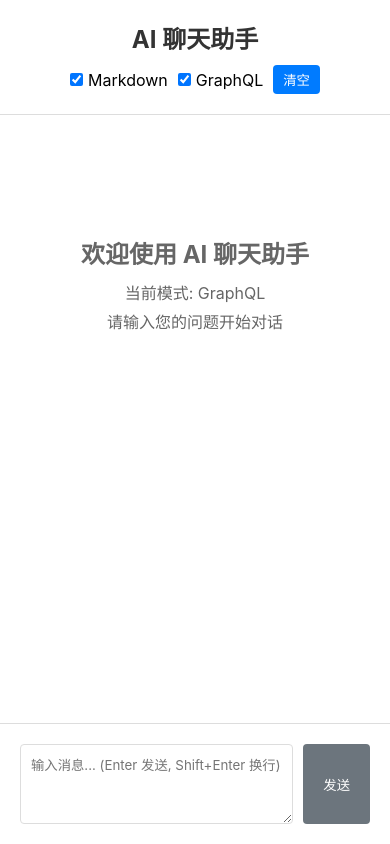
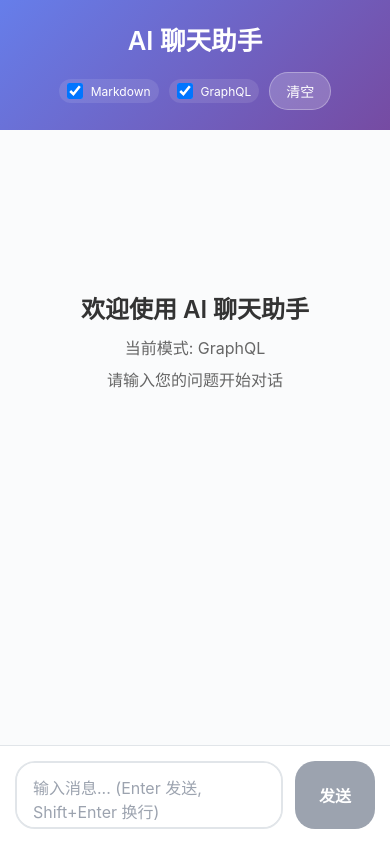
Before and after one commit to 593496637/ai-chat-tool, a React (Vite) app: page / in a window 390 px wide. Built offline with nearby package versions, Linux system fonts and the light colour scheme.

Commit message:
适度美化界面：添加渐变背景、阴影、圆角和过渡效果，保持简洁易学

```diff
--- a/src/index.css
+++ b/src/index.css
@@ -1,4 +1,4 @@
-/* 基础重置 */
+/* 基础重置和美化 */
 * {
   margin: 0;
   padding: 0;
@@ -6,35 +6,37 @@
 }
 
 body {
-  font-family: -apple-system, BlinkMacSystemFont, 'Segoe UI', sans-serif;
-  background: #f5f5f5;
+  font-family: -apple-system, BlinkMacSystemFont, 'Segoe UI', 'Roboto', sans-serif;
+  background: linear-gradient(135deg, #f5f7fa 0%, #c3cfe2 100%);
+  min-height: 100vh;
 }
 
 /* 主容器 */
 .app {
   max-width: 800px;
-  margin: 0 auto;
-  height: 100vh;
+  margin: 20px auto;
+  height: calc(100vh - 40px);
   display: flex;
   flex-direction: column;
   background: white;
-  border-left: 1px solid #ddd;
-  border-right: 1px solid #ddd;
+  border-radius: 12px;
+  box-shadow: 0 10px 30px rgba(0, 0, 0, 0.1);
+  overflow: hidden;
 }
 
 /* 头部 */
 .header {
+  background: linear-gradient(135deg, #667eea 0%, #764ba2 100%);
+  color: white;
   padding: 20px;
-  border-bottom: 1px solid #ddd;
-  background: white;
   display: flex;
   justify-content: space-between;
   align-items: center;
 }
 
 .header h1 {
-  font-size: 1.5rem;
-  color: #333;
+  font-size: 1.6rem;
+  font-weight: 600;
 }
 
 .controls {
@@ -46,21 +48,38 @@ body {
 .controls label {
   display: flex;
   align-items: center;
-  gap: 5px;
+  gap: 8px;
   cursor: pointer;
+  font-size: 14px;
+  background: rgba(255, 255, 255, 0.1);
+  padding: 6px 12px;
+  border-radius: 20px;
+  transition: background 0.3s ease;
+}
+
+.controls label:hover {
+  background: rgba(255, 255, 255, 0.2);
+}
+
+.controls input[type="checkbox"] {
+  width: 16px;
+  height: 16px;
 }
 
 .controls button {
-  padding: 5px 10px;
-  background: #007bff;
+  padding: 8px 16px;
+  background: rgba(255, 255, 255, 0.2);
   color: white;
-  border: none;
-  border-radius: 4px;
+  border: 1px solid rgba(255, 255, 255, 0.3);
+  border-radius: 20px;
   cursor: pointer;
+  font-size: 14px;
+  transition: all 0.3s ease;
 }
 
 .controls button:hover {
-  background: #0056b3;
+  background: rgba(255, 255, 255, 0.3);
+  transform: translateY(-1px);
 }
 
 /* 消息区域 */
@@ -68,27 +87,47 @@ body {
   flex: 1;
   padding: 20px;
   overflow-y: auto;
+  background: #fafbfc;
+}
+
+.messages::-webkit-scrollbar {
+  width: 6px;
+}
+
+.messages::-webkit-scrollbar-track {
+  background: transparent;
+}
+
+.messages::-webkit-scrollbar-thumb {
+  background: rgba(0, 0, 0, 0.1);
+  border-radius: 3px;
 }
 
 .empty {
   text-align: center;
   margin-top: 100px;
   color: #666;
+  padding: 40px;
 }
 
 .empty h2 {
+  color: #333;
   margin-bottom: 10px;
+  font-size: 1.5rem;
+  font-weight: 600;
 }
 
 .empty p {
-  margin: 5px 0;
+  margin: 8px 0;
+  font-size: 1rem;
 }
 
 /* 消息样式 */
 .message {
   display: flex;
   margin-bottom: 20px;
-  gap: 10px;
+  gap: 12px;
+  align-items: flex-start;
 }
 
 .message.user {
@@ -96,80 +135,113 @@ body {
 }
 
 .avatar {
-  width: 60px;
-  padding: 8px;
-  background: #f0f0f0;
-  border-radius: 4px;
-  text-align: center;
+  min-width: 40px;
+  width: 40px;
+  height: 40px;
+  display: flex;
+  align-items: center;
+  justify-content: center;
+  border-radius: 50%;
   font-size: 12px;
-  height: fit-content;
+  font-weight: 600;
+  color: white;
+}
+
+.message.assistant .avatar {
+  background: linear-gradient(135deg, #667eea 0%, #764ba2 100%);
 }
 
 .message.user .avatar {
-  background: #007bff;
-  color: white;
+  background: linear-gradient(135deg, #ffecd2 0%, #fcb69f 100%);
+  color: #333;
 }
 
 .content {
   flex: 1;
-  padding: 15px;
-  background: #f8f9fa;
-  border-radius: 8px;
-  border: 1px solid #e9ecef;
+  max-width: 70%;
+  padding: 16px 20px;
+  border-radius: 18px;
+  box-shadow: 0 2px 8px rgba(0, 0, 0, 0.1);
+  line-height: 1.5;
+}
+
+.message.assistant .content {
+  background: white;
+  color: #333;
+  border-bottom-left-radius: 6px;
 }
 
 .message.user .content {
-  background: #007bff;
+  background: linear-gradient(135deg, #667eea 0%, #764ba2 100%);
   color: white;
-  border-color: #007bff;
+  border-bottom-right-radius: 6px;
 }
 
 /* 输入区域 */
 .input-area {
   padding: 20px;
-  border-top: 1px solid #ddd;
   background: white;
+  border-top: 1px solid #e1e5e9;
   display: flex;
-  gap: 10px;
+  gap: 12px;
 }
 
 .input-area textarea {
   flex: 1;
-  padding: 10px;
-  border: 1px solid #ddd;
-  border-radius: 4px;
-  resize: vertical;
-  min-height: 80px;
+  padding: 12px 16px;
+  border: 2px solid #e1e5e9;
+  border-radius: 20px;
+  resize: none;
+  min-height: 50px;
+  max-height: 120px;
   font-family: inherit;
+  font-size: 16px;
+  transition: border-color 0.3s ease;
 }
 
 .input-area textarea:focus {
   outline: none;
-  border-color: #007bff;
+  border-color: #667eea;
+}
+
+.input-area textarea::placeholder {
+  color: #9ca3af;
 }
 
 .input-area button {
-  padding: 10px 20px;
-  background: #007bff;
+  padding: 12px 20px;
+  background: linear-gradient(135deg, #667eea 0%, #764ba2 100%);
   color: white;
   border: none;
-  border-radius: 4px;
+  border-radius: 20px;
   cursor: pointer;
+  font-size: 16px;
+  font-weight: 600;
+  transition: all 0.3s ease;
+  min-width: 80px;
 }
 
-.input-area button:hover {
-  background: #0056b3;
+.input-area button:hover:not(:disabled) {
+  transform: translateY(-2px);
+  box-shadow: 0 4px 12px rgba(102, 126, 234, 0.4);
 }
 
 .input-area button:disabled {
-  background: #6c757d;
+  background: #9ca3af;
   cursor: not-allowed;
+  transform: none;
+  box-shadow: none;
 }
 
 /* Markdown 样式 */
 .content h1, .content h2, .content h3 {
-  margin: 10px 0;
+  margin: 12px 0 8px 0;
+  font-weight: 600;
 }
+
+.content h1 { font-size: 1.25em; }
+.content h2 { font-size: 1.15em; }
+.content h3 { font-size: 1.05em; }
 
 .content p {
   margin: 8px 0;
@@ -180,19 +252,29 @@ body {
   padding-left: 20px;
 }
 
+.content li {
+  margin: 4px 0;
+}
+
 .content code {
-  background: rgba(0, 0, 0, 0.1);
-  padding: 2px 4px;
-  border-radius: 3px;
-  font-family: monospace;
+  background: rgba(102, 126, 234, 0.1);
+  padding: 2px 6px;
+  border-radius: 4px;
+  font-family: 'SF Mono', 'Monaco', monospace;
+  font-size: 0.9em;
+}
+
+.message.user .content code {
+  background: rgba(255, 255, 255, 0.2);
 }
 
 .content pre {
-  background: rgba(0, 0, 0, 0.05);
-  padding: 10px;
-  border-radius: 4px;
+  background: rgba(102, 126, 234, 0.05);
+  padding: 12px;
+  border-radius: 8px;
   overflow-x: auto;
   margin: 10px 0;
+  border-left: 4px solid #667eea;
 }
 
 .content pre code {
@@ -200,19 +282,48 @@ body {
   padding: 0;
 }
 
+.content blockquote {
+  border-left: 4px solid #667eea;
+  padding-left: 16px;
+  margin: 12px 0;
+  color: #666;
+  font-style: italic;
+}
+
 /* 响应式 */
 @media (max-width: 768px) {
   .app {
     margin: 0;
-    border: none;
+    height: 100vh;
+    border-radius: 0;
   }
 
   .header {
     flex-direction: column;
-    gap: 10px;
+    gap: 15px;
+    text-align: center;
   }
 
   .controls {
     gap: 10px;
+    flex-wrap: wrap;
+    justify-content: center;
+  }
+
+  .controls label {
+    font-size: 12px;
+    padding: 4px 8px;
+  }
+
+  .content {
+    max-width: 85%;
+  }
+
+  .input-area {
+    padding: 15px;
+  }
+
+  .input-area textarea {
+    font-size: 16px; /* 防止iOS缩放 */
   }
 }
```
